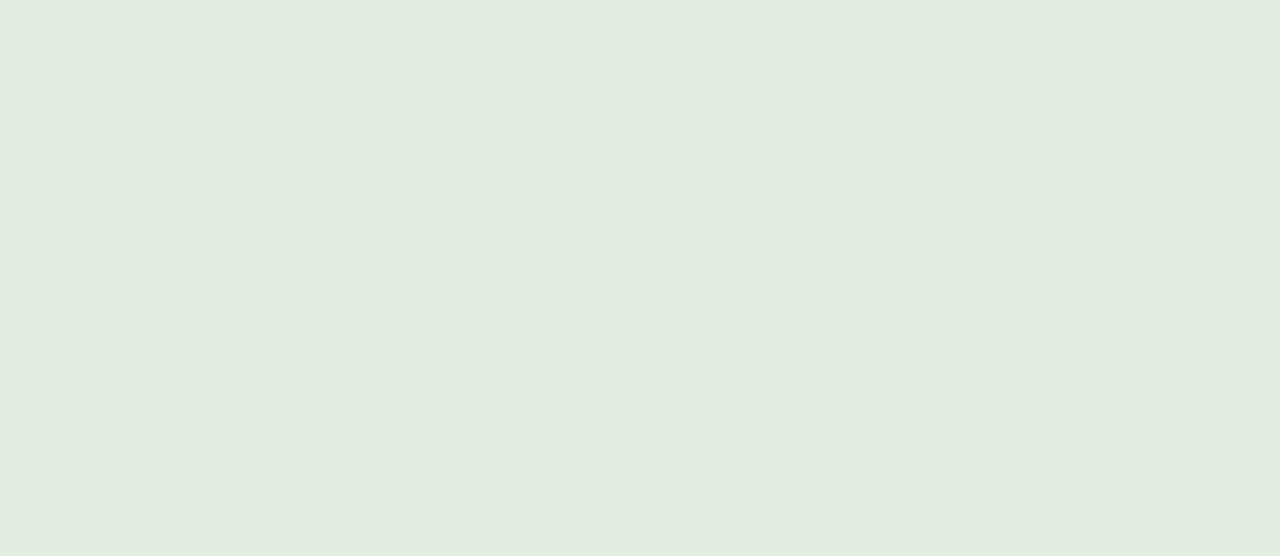
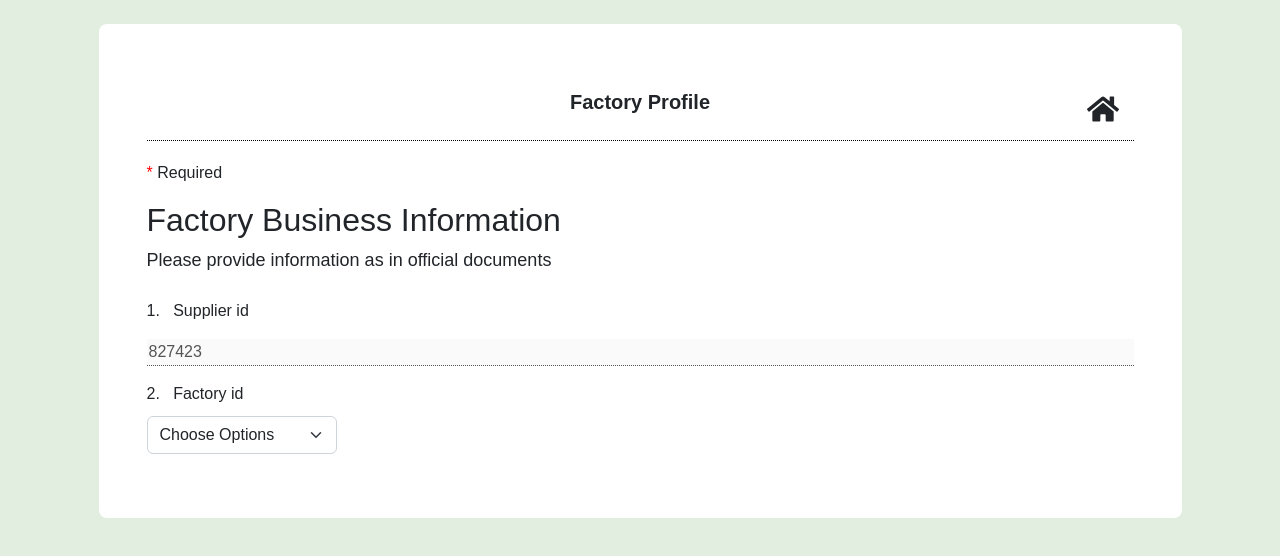
Before and after one commit to PF-Razzaq/Google_Questions, a React (Create React App) app in the folder Questionnaire/: page /ChooseFactory in a window 1280 px wide. Before the commit this address had no page. Shown: the top 556 px of the page. Built offline with nearby package versions, Linux system fonts and the light colour scheme.

Commit message:
add a some pages changes

```diff
--- a/Questionnaire/src/App.js
+++ b/Questionnaire/src/App.js
@@ -9,6 +9,7 @@ import FactoryQuestions from "./Pages/FactoryQuestions";
 import EnterSupplierId from "./Pages/EnterSupplierId";
 import CheckOTP from "./Pages/CheckOTP";
 import ExistingUserNavigation from "./Pages/ExistingUserNavigation";
+import ChooseFactory from "./Pages/ChooseFactory";
 
 function App() {
   localStorage.setItem("fromHome", false);
@@ -22,6 +23,7 @@ function App() {
           <Route path="/factoryquestions" element={<FactoryQuestions />} />
           <Route path="/EnterSupplierId" element={<EnterSupplierId />} />
           <Route path="/CheckOTP" element={<CheckOTP />} />
+          <Route path="/ChooseFactory" element={<ChooseFactory />} />
           <Route
             path="/ExistingUserNavigation"
             element={<ExistingUserNavigation />}
--- a/Questionnaire/src/Pages/AskNewOrOld.jsx
+++ b/Questionnaire/src/Pages/AskNewOrOld.jsx
@@ -1,5 +1,7 @@
 import React, { useState, useEffect } from "react";
 import { HiOutlineUpload } from "react-icons/hi";
+import logoPicture from "../assets/img/logoPicture.png";
+
 import axios from "axios";
 import "../components/form/form.css";
 import { useNavigate } from "react-router-dom";
@@ -12,7 +14,26 @@ const AskNewOrOld = () => {
     <>
       <div className="container">
         <div className="row justify-content-center">
-          <div className="dYYAhb M0FGwd KHCwJ mt-5"></div>
+          <div className="container text-center " style={{ width: "95%" }}>
+            <div
+              className="row"
+              style={{ display: "flex", alignItems: "center" }}
+            >
+              <div className="col-5">
+                <hr className="line" />
+              </div>
+              <div className="col-2">
+                <img
+                  src={logoPicture}
+                  alt="logo"
+                  style={{ width: "130px", height: "130px" }}
+                />
+              </div>
+              <div className="col-5">
+                <hr className="line" />
+              </div>
+            </div>
+          </div>
 
           <div
             className="col-12 col-md-6 bg-white mt-1"
--- a/Questionnaire/src/Pages/ChooseFactory.jsx
+++ b/Questionnaire/src/Pages/ChooseFactory.jsx
@@ -1,5 +1,106 @@
+import React, { useState, useEffect } from "react";
+import { HiOutlineUpload } from "react-icons/hi";
+import { FaHome } from "react-icons/fa";
+
+import axios from "axios";
+import "../components/form/form.css";
+import { useNavigate } from "react-router-dom";
+
 const ChooseFactory = () => {
-  return <div></div>;
+  const navigate = useNavigate();
+  const [selectedOption, setSelectedOption] = useState("New");
+  const [inputValue, setInputValue] = useState("827423");
+
+  return (
+    <>
+      <div className="container">
+        <div className="row justify-content-center">
+          <div
+            className="col-12 col-md-6 bg-white mt-4 p-5"
+            style={{
+              width: "95%",
+              borderRadius: "8px",
+              textAlign: "start",
+            }}
+          >
+            <div>
+              <div
+                style={{
+                  display: "flex",
+                  flexDirection: "column",
+                  alignItems: "center",
+                  borderBottom: "1px dotted black",
+                  margin: "0 0 20px 0",
+                  padding: "15px",
+                }}
+              >
+                <span
+                  className="text-center"
+                  style={{
+                    marginBottom: "-2.50%",
+                    fontSize: "20px",
+                    fontWeight: "bold",
+                  }}
+                >
+                  Factory Profile
+                </span>
+
+                <FaHome
+                  style={{ marginLeft: "auto", cursor: "pointer" }}
+                  size={32}
+                  onClick={() => {
+                    if (
+                      confirm(
+                        "This questionnaire has not been submitted, are you sure to abandon and leave!"
+                      ) == true
+                    ) {
+                      navigate("/");
+                    }
+                  }}
+                />
+              </div>
+              <p>
+                <span style={{ color: "red" }}>*</span> Required
+              </p>
+              <h2>Factory Business Information</h2>
+              <p style={{ marginBottom: "25px", fontSize: "18px" }}>
+                Please provide information as in official documents
+              </p>
+              <div className="field-sections">
+                <span>1. &nbsp;&nbsp;</span>
+                <span>Supplier id</span>
+                <input
+                  //   onChange={handleChange}
+                  placeholder="Enter your answer"
+                  type="text"
+                  name=""
+                  value={inputValue}
+                  className="mt-3 outline-none w-100"
+                  id="name-text"
+                  disabled
+                />
+              </div>
+              <div className="field-sections">
+                <span>2. &nbsp;&nbsp;</span>
+                <span>Factory id</span>
+                <select
+                  style={{ width: "190px" }}
+                  // value={}
+                  className="form-select"
+                  aria-label="Default select example"
+                  name=""
+                >
+                  <option value="" disabled selected>
+                    Choose Options
+                  </option>
+                </select>
+              </div>
+            </div>
+          </div>
+        </div>
+      </div>
+    </>
+  );
 };
 
 export default ChooseFactory;
--- a/Questionnaire/src/Pages/EnterSupplierId.jsx
+++ b/Questionnaire/src/Pages/EnterSupplierId.jsx
@@ -75,7 +75,15 @@ const EnterSupplierId = () => {
             >
               Please enter your Supplier ID
             </p>
-            <hr />
+            <input
+              //   onChange={handleChange}
+              placeholder="Enter your answer"
+              type="text"
+              name=""
+              className="mt-1 outline-none w-100 mb-3"
+              id="name-text"
+              required
+            />
             <button
               onClick={() => {
                 console.log("Checked");
--- a/Questionnaire/src/Pages/ExistingUserNavigation.jsx
+++ b/Questionnaire/src/Pages/ExistingUserNavigation.jsx
@@ -77,7 +77,7 @@ const ExistingUserNavigation = () => {
                 // window.location = `${process.env.REACT_APP_PUBLIC_URL}/supplierquestions`;
               }}
               type="button"
-              class="btn btn-warning mb-5 fw-bold w-100 "
+              class="btn btn-warning mb-4 fw-bold w-100 "
               style={{ width: "150px" }}
             >
               UPDATE SUPPLIER PROFILE
```
